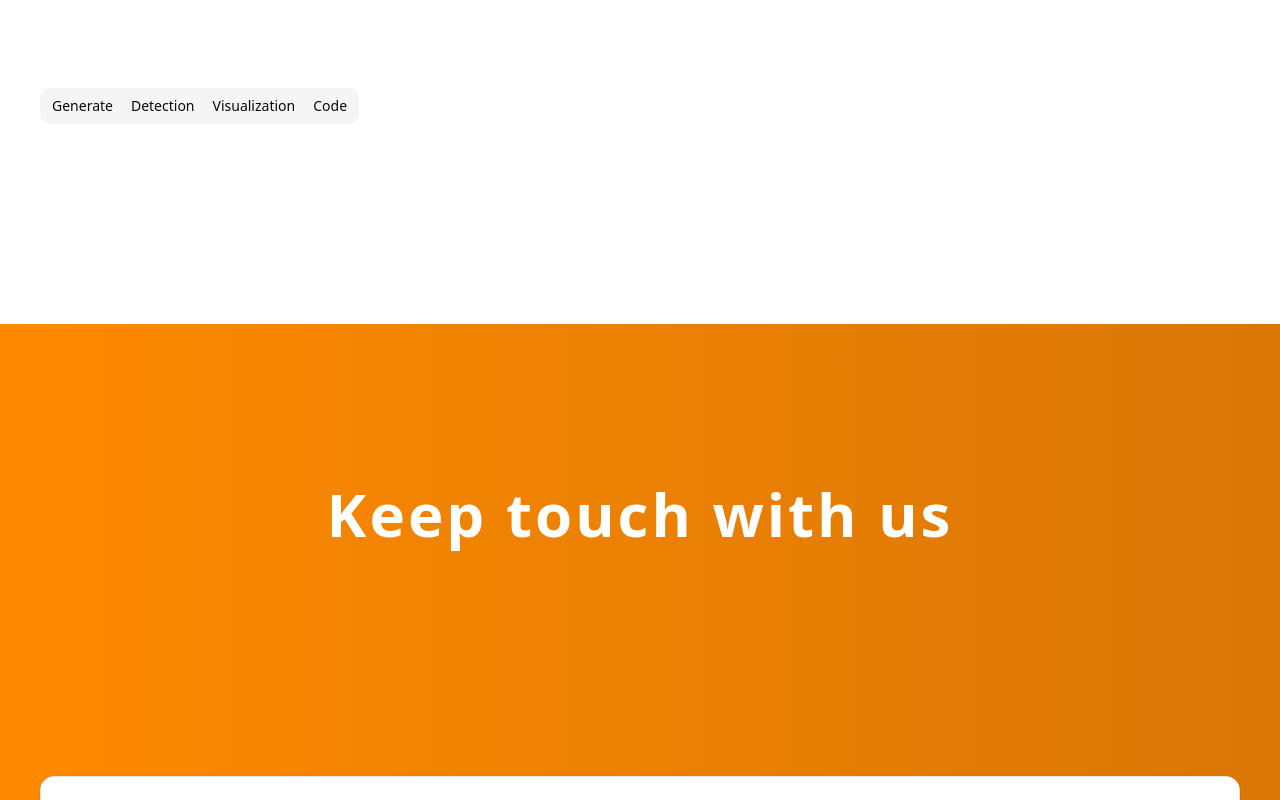
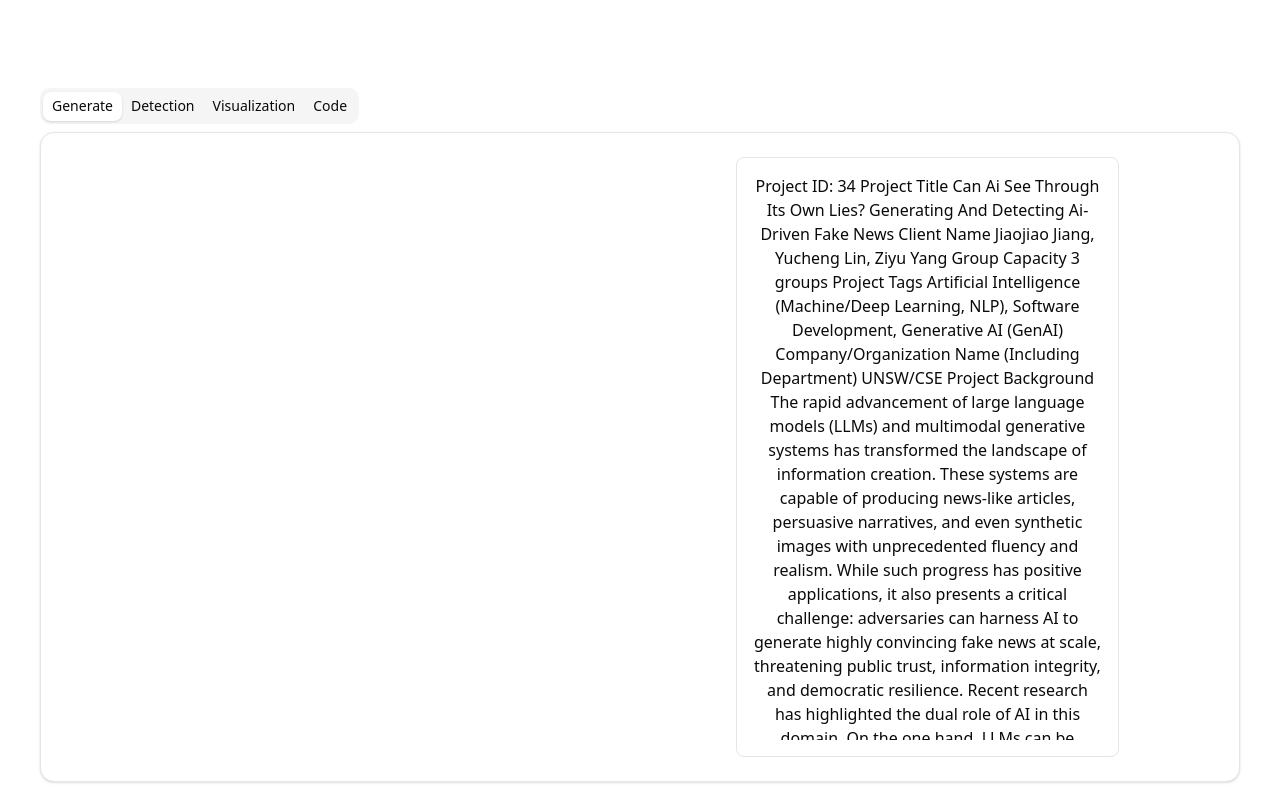
Before and after one commit to xrf657884281-hue/capstone-project-25t3-9900-f12a-almond, a React (Vite) app: page / in a window 1280 px wide. Shown: the part 2440-3240 px from the top of the page. Built offline with nearby package versions, Linux system fonts and the light colour scheme.

Commit message:
fix homepage guide section scroll bug

```diff
--- a/src/components/Guide.tsx
+++ b/src/components/Guide.tsx
@@ -19,7 +19,7 @@ const Guide = () => {
         </section>
 
         <section className="gap-6 p-10">
-            <Tabs defaultValue="account" className="w-full">
+            <Tabs defaultValue="generate" className="w-full">
                 <TabsList>
                     <TabsTrigger value="generate">Generate</TabsTrigger>
                     <TabsTrigger value="detection">Detection</TabsTrigger>
@@ -30,7 +30,7 @@ const Guide = () => {
                 <TabsContent value="generate" className="w-full">
                     <Card>
                         <CardContent className="h-[600px] grid grid-cols-12">
-                            <ScrollArea className="col-start-8 col-end-12 justify-self-end h-[600px] w-[600px] rounded-md border p-4">
+                            <ScrollArea className="col-start-8 col-end-12 justify-self-end h-[600px] max-w-[600px] rounded-md border p-4">
                                 Project ID: 34
                                 Project Title
                                 Can Ai See Through Its Own Lies? Generating And Detecting Ai-Driven Fake News
@@ -123,7 +123,7 @@ const Guide = () => {
                 <TabsContent value="detection" className="w-full">
                     <Card>
                         <CardContent className="h-[800px] grid grid-cols-12">
-                            <ScrollArea className="col-start-2 col-end-7 justify-self-end h-[800px] w-[600px] rounded-md border p-4">
+                            <ScrollArea className="col-start-2 col-end-7 justify-self-end h-[800px] max-w-[600px]  rounded-md border p-4">
                                 Project ID: 34
                                 Project Title
                                 Can Ai See Through Its Own Lies? Generating And Detecting Ai-Driven Fake News
--- a/src/components/Touch.tsx
+++ b/src/components/Touch.tsx
@@ -31,7 +31,7 @@ const Touch = () => {
             <section className="gap-6 p-10">
                 <Card className="w-full">
                     <CardContent className="grid grid-cols-1 sm:grid-cols-7 items-center p-8 h-[200px] ">
-                        <h1 className="sm:col-span-3 text-white text-3xl font-semibold text-black/90 sm:text-4xl md:text-5xl lg:text-4xl tracking-wider text-left">
+                        <h1 className="sm:col-span-3 text-white text-3xl font-semibold text-black/90 sm:text-2xl md:text-3xl lg:text-4xl tracking-wider text-left">
                             What problem are you up against?
 
                         </h1>
```
